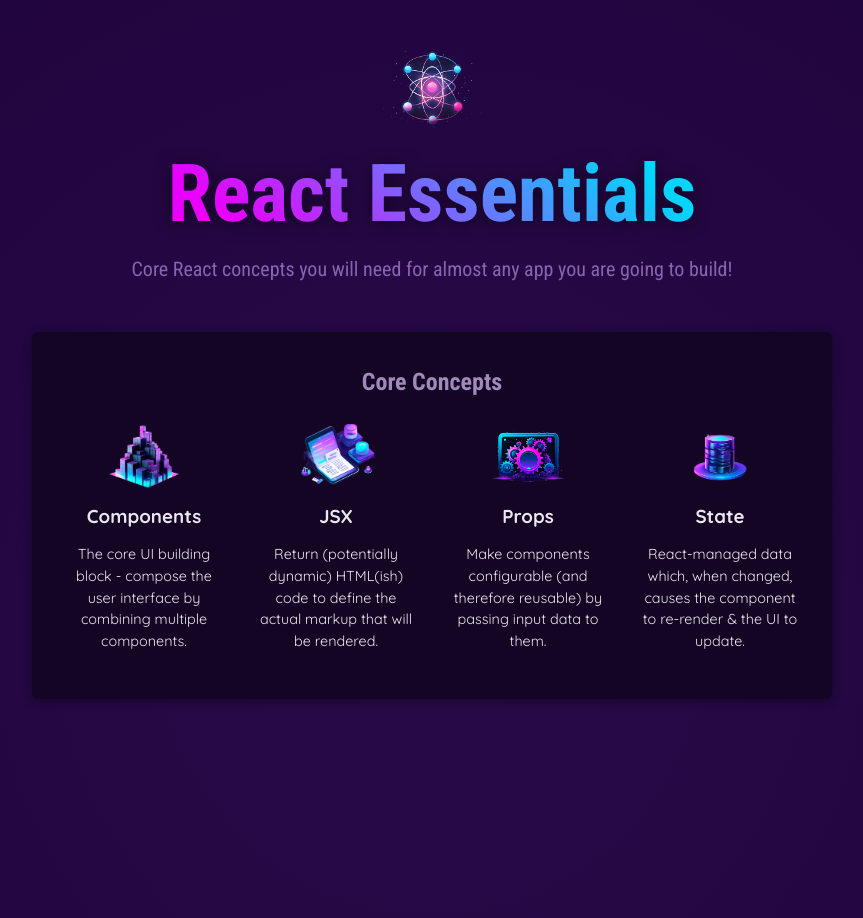
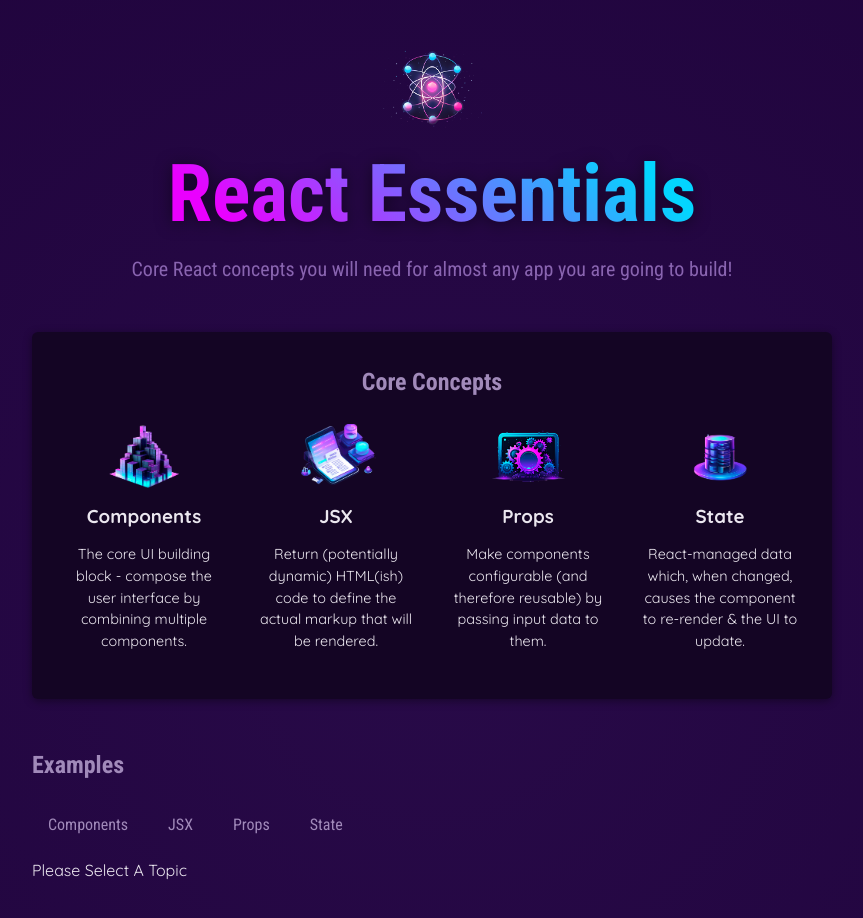
Before and after one commit to beckkk01/learning-reactjs, a React (Vite) app in the folder 01-starting-project/: page / in a window 1280 px wide. Shown: the top 918 px of the page, without its empty margins (208-1071 px from the left). Built offline with nearby package versions, Linux system fonts and the light colour scheme.

Commit message:
Tab Contents & useState

```diff
--- a/01-starting-project/src/App.jsx
+++ b/01-starting-project/src/App.jsx
@@ -1,9 +1,27 @@
-
+import { useState } from "react";
+// All the functions in react starting with use is react hooks.
 import { CORE_CONCEPTS } from "./data";
-import Header from './components/Header/Header'
+import Header from "./components/Header/Header";
 import CoreConcept from "./components/CoreConcept";
+import TabButton from "./components/TabButton";
+import { EXAMPLES } from "./data";
 
 function App() {
+  // These hooks can be called on the top level of the component not inside nested function..
+
+  // useState will return a value which can be stored in a variable or const and it will return an array.
+  // const state = useState('Please Click a button')
+
+  // Return will always be an array and there will be exactly two elements
+  // So we can also use array destructring
+
+  const [selectedTopic, setSelectedTopic] = useState(); // set initial else it will throw and error
+
+  function handleSelect(selectedButton) {
+    setSelectedTopic(selectedButton);
+    console.log(selectedTopic);
+  }
+
   return (
     <div>
       <Header />
@@ -22,9 +40,34 @@
             <CoreConcept {...CORE_CONCEPTS[3]} />
           </ul>
         </section>
+
+        <section id="examples">
+          <h2>Examples</h2>
+          <menu>
+            <TabButton onSelect={() => handleSelect("components")}>
+              Components
+            </TabButton>
+            <TabButton onSelect={() => handleSelect("jsx")}>JSX</TabButton>
+            <TabButton onSelect={() => handleSelect("props")}>Props</TabButton>
+            <TabButton onSelect={() => handleSelect("state")}>State</TabButton>
+          </menu>
+
+          {!selectedTopic ? (
+            <p>Please Select A Topic</p>
+          ) : (
+            <div id="tab-content">
+              <h3>{EXAMPLES[selectedTopic].title}</h3>
+              <p>{EXAMPLES[selectedTopic].description}</p>
+              <pre>
+                <code>{EXAMPLES[selectedTopic].code}</code>
+              </pre>
+            </div>
+          )}
+        </section>
       </main>
     </div>
   );
 }
+() => handleSelect("components");
 
 export default App;
--- /dev/null
+++ b/01-starting-project/src/components/TabButton.jsx
@@ -0,0 +1,21 @@
+export default function TabButton({children, onSelect}){ // destructuring props.children
+
+    function handleClick(){
+        console.log('Hello World');
+    }
+
+    return(
+        <>
+            <li>
+                <button onClick={onSelect}>{children}</button>
+
+                {/* <button onClick={handleClick}>{children}</button> */}
+                {/* we have to use handleClick as a value on the prop.
+                and it must not be executed. we must use that function as a value there.
+                It should not be executed by us, it should be executed by react.
+                If we execute there using () it will be executed when the that line executes.
+                */}
+            </li>
+        </>
+    )
+}
--- a/01-starting-project/src/data.js
+++ b/01-starting-project/src/data.js
@@ -29,3 +29,54 @@
       'React-managed data which, when changed, causes the component to re-render & the UI to update.',
   },
 ];
+
+export const EXAMPLES = {
+  components: {
+    title: 'Components',
+    description:
+      'Components are the building blocks of React applications. A component is a self-contained module (HTML + optional CSS + JS) that renders some output.',
+    code: `
+function Welcome() {
+  return <h1>Hello, World!</h1>;
+}`,
+  },
+  jsx: {
+    title: 'JSX',
+    description:
+      'JSX is a syntax extension to JavaScript. It is similar to a template language, but it has full power of JavaScript (e.g., it may output dynamic content).',
+    code: `
+<div>
+  <h1>Welcome {userName}</h1>
+  <p>Time to learn React!</p>
+</div>`,
+  },
+  props: {
+    title: 'Props',
+    description:
+      'Components accept arbitrary inputs called props. They are like function arguments.',
+    code: `
+function Welcome(props) {
+  return <h1>Hello, {props.name}</h1>;
+}`,
+  },
+  state: {
+    title: 'State',
+    description:
+      'State allows React components to change their output over time in response to user actions, network responses, and anything else.',
+    code: `
+function Counter() {
+  const [isVisible, setIsVisible] = useState(false);
+
+  function handleClick() {
+    setIsVisible(true);
+  }
+
+  return (
+    <div>
+      <button onClick={handleClick}>Show Details</button>
+      {isVisible && <p>Amazing details!</p>}
+    </div>
+  );
+}`,
+  },
+};
```
Also changed, not shown: 1 other file (tests, documents, lock files or other folders).
